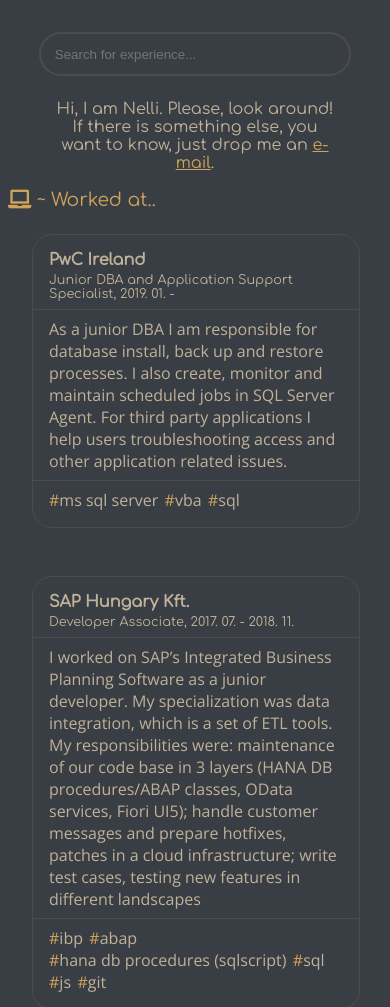
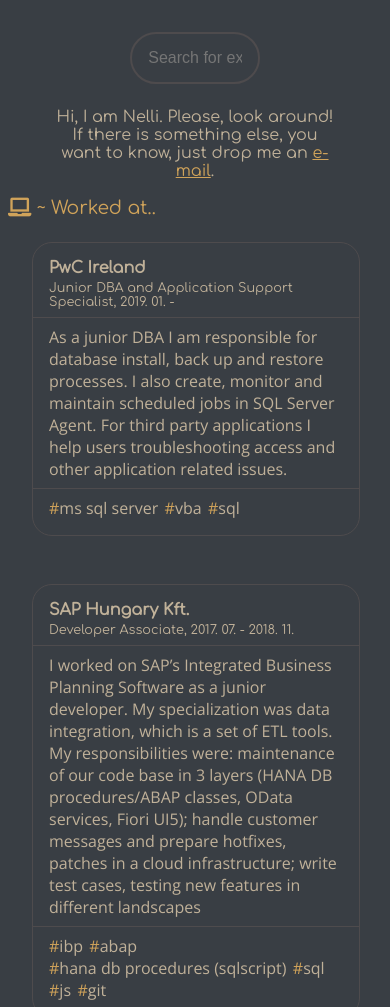
Before and after one commit to nellika/just-me, a website: page public/index.html in a window 390 px wide. Shown: the top 1007 px of the page. Drawn offline with nearby package versions, Linux system fonts and the light colour scheme.

Commit message:
enlarge font-size for iphone

```diff
--- a/public/css/master.css
+++ b/public/css/master.css
@@ -66,7 +66,8 @@
 input#mainSearchBar{
   background-color: var(--main-bg-color);
   height: 3em;
-  width: 75%;
+  font-size: 1em;
+  width: 25%;
   border: 2px solid #4e4b4d;
   border-radius: 50px;
   padding: 0 1em;
```
